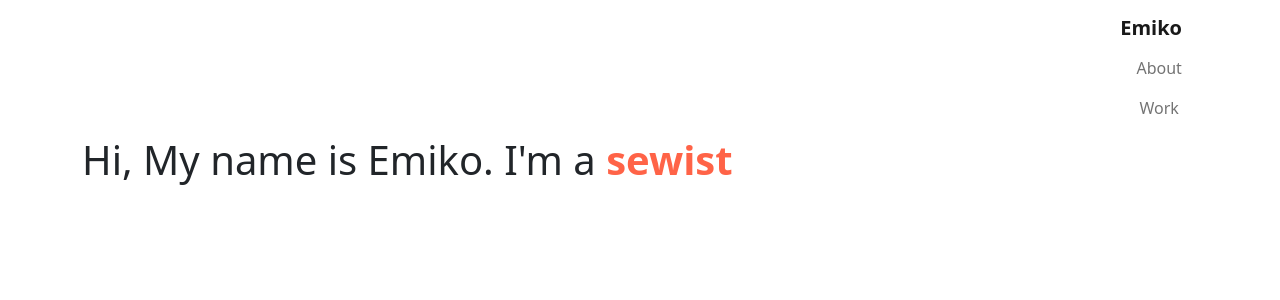
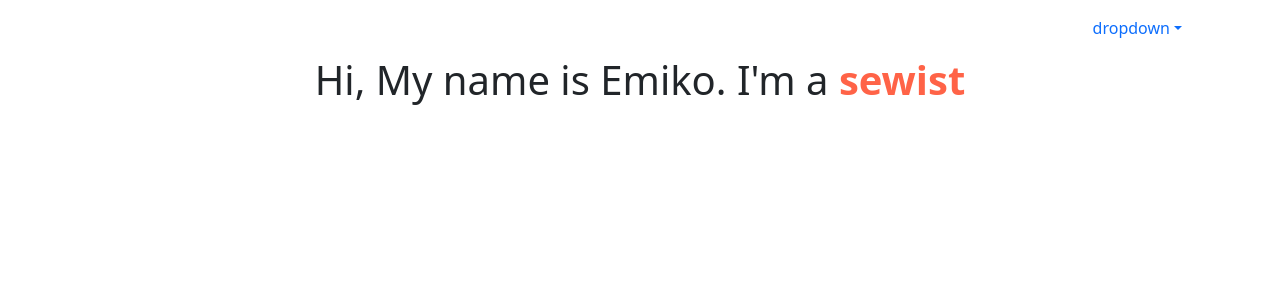
Before and after one commit to ejpijoan/myPortfolio, a React (Create React App) app: page / in a window 1280 px wide. Shown: the top 300 px of the page. Built offline with nearby package versions, Linux system fonts and the light colour scheme.

Commit message:
changes navar to a dropdown instead of column

```diff
--- a/src/Navigation.js
+++ b/src/Navigation.js
@@ -1,17 +1,18 @@
 import './Navigation.css';
 import React, {Component} from 'react'
-import {Navbar, Nav, Container} from 'react-bootstrap'
+import {Navbar, Nav, Container, NavDropdown} from 'react-bootstrap'
 
 class Navigation extends Component {
     render(){
         return(
             <Navbar className='navbar' bg='white'>
                 <Container className='justify-content-end'>
-                    <Nav className='flex-column'>
-                        <Navbar.Brand className='brand' href="/">Emiko</Navbar.Brand>
-                        <Nav.Link className='navlink' href="/about">About</Nav.Link>
-                        <Nav.Link className='navlink' href="/portfolio">Work</Nav.Link>
-                    </Nav>
+                    <NavDropdown className='dropdown' title='dropdown'>
+                        <NavDropdown.Item className='navlink' href="/">Emiko</NavDropdown.Item>
+                        <NavDropdown.Divider/>
+                        <NavDropdown.Item className='navlink' href="/about">About</NavDropdown.Item>
+                        <NavDropdown.Item className='navlink' href="/portfolio">Work</NavDropdown.Item>
+                    </NavDropdown>
                 </Container>
             </Navbar>
         )
--- a/src/css/Intro.css
+++ b/src/css/Intro.css
@@ -1,5 +1,6 @@
 .container {
+    height: auto;
     display: flex;
-    justify-content: flex-start;
+    justify-content: center;
     align-items: center;
 }
```
